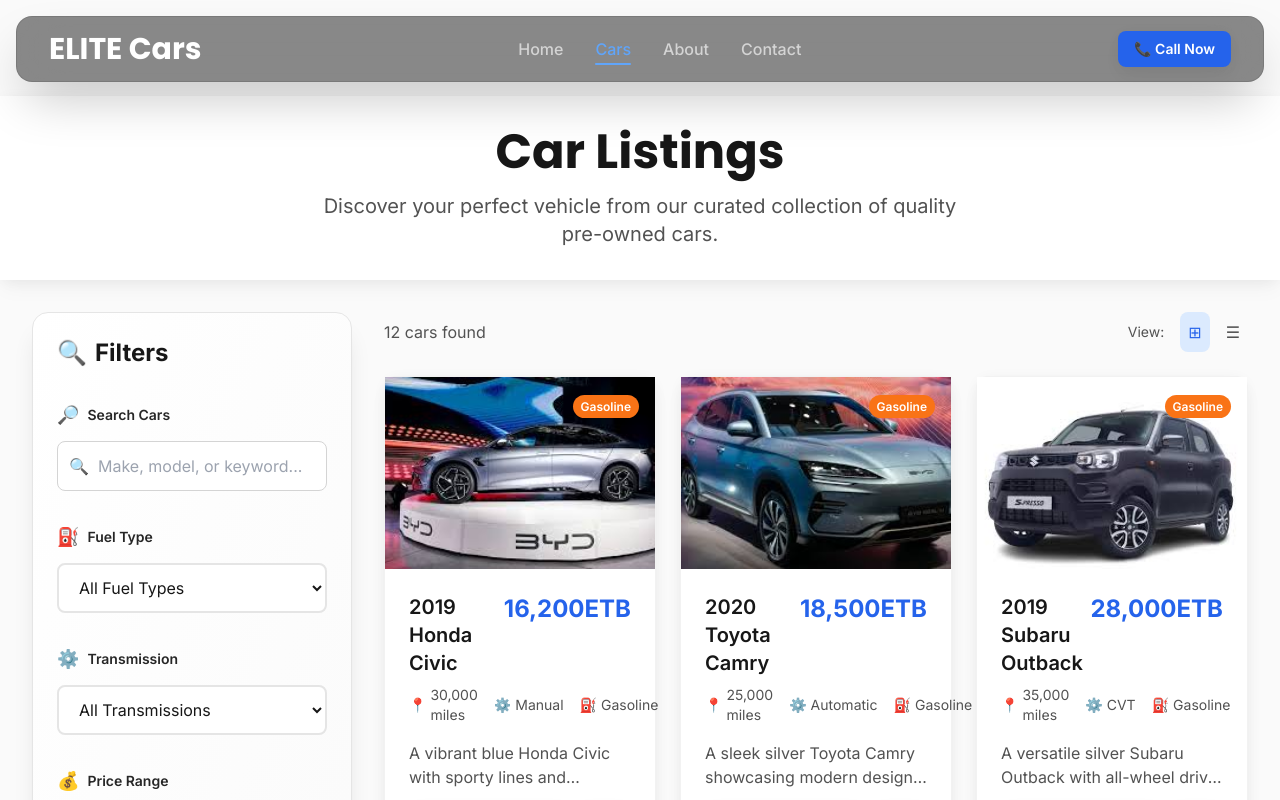
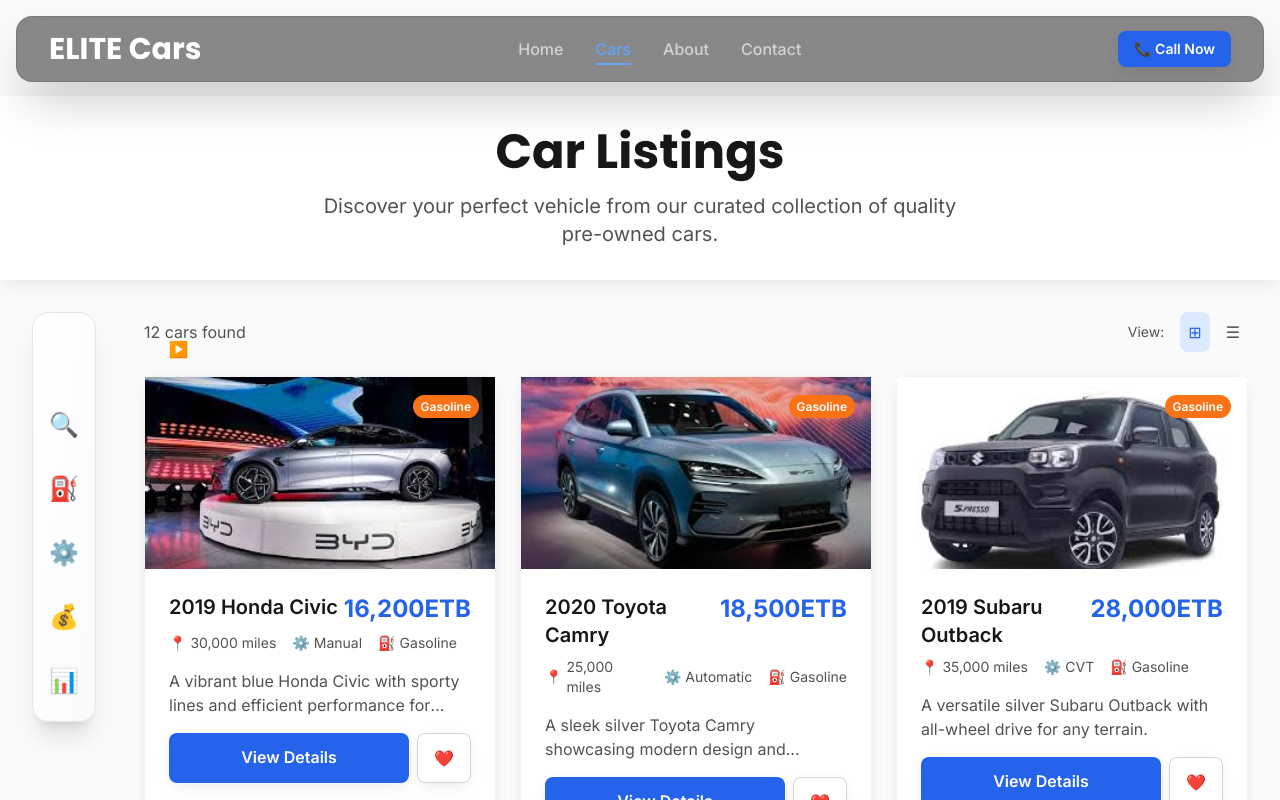
Before and after one commit to jabezinu/car_0, a React app in the folder frontend/: page /cars in a window 1280 px wide. Shown: the top 800 px of the page. Built offline with nearby package versions, Linux system fonts and the light colour scheme; the HTML template or start-up script is replaced by a standard one.

Commit message:
flexable filter section

```diff
--- a/frontend/src/components/CarListings.jsx
+++ b/frontend/src/components/CarListings.jsx
@@ -11,6 +11,7 @@
   const [sortBy, setSortBy] = useState('price-low');
   const [viewMode, setViewMode] = useState('grid');
   const [isFiltersOpen, setIsFiltersOpen] = useState(false);
+  const [isFiltersCollapsed, setIsFiltersCollapsed] = useState(true);
 
   useEffect(() => {
     let filtered = cars.filter(car => {
@@ -70,13 +71,27 @@
       <div className="container mx-auto container-padding py-8">
         <div className="flex flex-col lg:flex-row gap-8">
           {/* Filters Sidebar */}
-          <div className={`lg:w-80 ${isFiltersOpen ? 'block' : 'hidden lg:block'}`}>
-            <div className="bg-gradient-to-br from-white to-neutral-50 rounded-2xl shadow-xl p-6 sticky top-24 border border-neutral-200">
+          <div className={`transition-all duration-300 ${isFiltersOpen ? 'block' : 'hidden'} lg:block ${
+            isFiltersCollapsed ? 'lg:w-16' : 'lg:w-80'
+          }`}>
+            <div className={`bg-gradient-to-br from-white to-neutral-50 rounded-2xl shadow-xl sticky top-24 border border-neutral-200 transition-all duration-300 ${
+              isFiltersCollapsed ? 'lg:p-4' : 'lg:p-6'
+            }`}>
               <div className="flex items-center justify-between mb-8">
-                <h2 className="text-2xl font-bold text-neutral-900 flex items-center gap-2">
+                <h2 className={`text-2xl font-bold text-neutral-900 flex items-center gap-2 transition-opacity duration-300 ${
+                  isFiltersCollapsed ? 'lg:opacity-0 lg:pointer-events-none' : 'opacity-100'
+                }`}>
                   <span className="text-2xl">🔍</span>
                   Filters
                 </h2>
+                <div className="flex items-center gap-2">
+                  <button
+                    onClick={() => setIsFiltersCollapsed(!isFiltersCollapsed)}
+                    className="hidden lg:block text-neutral-500 hover:text-neutral-700 p-2 rounded-full hover:bg-neutral-100 transition-colors"
+                    title={isFiltersCollapsed ? 'Expand Filters' : 'Collapse Filters'}
+                  >
+                    {isFiltersCollapsed ? '▶️' : '◀️'}
+                  </button>
                   <button
                     onClick={() => setIsFiltersOpen(false)}
                     className="lg:hidden text-neutral-500 hover:text-neutral-700 p-1 rounded-full hover:bg-neutral-100 transition-colors"
@@ -84,7 +99,52 @@
                     ✕
                   </button>
                 </div>
+              </div>
 
+              {/* Collapsed State */}
+              {isFiltersCollapsed && (
+                <div className="hidden lg:flex flex-col items-center space-y-4">
+                  <button
+                    onClick={() => setIsFiltersCollapsed(false)}
+                    className="text-neutral-600 hover:text-primary-600 transition-colors p-2 rounded-lg hover:bg-neutral-100"
+                    title="Expand Filters"
+                  >
+                    <span className="text-2xl">🔍</span>
+                  </button>
+                  <button
+                    onClick={() => setIsFiltersCollapsed(false)}
+                    className="text-neutral-600 hover:text-primary-600 transition-colors p-2 rounded-lg hover:bg-neutral-100"
+                    title="Expand Filters"
+                  >
+                    <span className="text-2xl">⛽</span>
+                  </button>
+                  <button
+                    onClick={() => setIsFiltersCollapsed(false)}
+                    className="text-neutral-600 hover:text-primary-600 transition-colors p-2 rounded-lg hover:bg-neutral-100"
+                    title="Expand Filters"
+                  >
+                    <span className="text-2xl">⚙️</span>
+                  </button>
+                  <button
+                    onClick={() => setIsFiltersCollapsed(false)}
+                    className="text-neutral-600 hover:text-primary-600 transition-colors p-2 rounded-lg hover:bg-neutral-100"
+                    title="Expand Filters"
+                  >
+                    <span className="text-2xl">💰</span>
+                  </button>
+                  <button
+                    onClick={() => setIsFiltersCollapsed(false)}
+                    className="text-neutral-600 hover:text-primary-600 transition-colors p-2 rounded-lg hover:bg-neutral-100"
+                    title="Expand Filters"
+                  >
+                    <span className="text-2xl">📊</span>
+                  </button>
+                </div>
+              )}
+
+              {/* Expanded State */}
+              {!isFiltersCollapsed && (
+                <>
                   {/* Search */}
                   <div className="mb-8">
                     <label className="block text-sm font-semibold text-neutral-800 mb-3 flex items-center gap-2">
@@ -188,11 +248,15 @@
                   >
                     🗑️ Clear All Filters
                   </button>
+                </>
+              )}
             </div>
           </div>
 
           {/* Main Content */}
-          <div className="flex-1">
+          <div className={`flex-1 transition-all duration-300 ${
+            isFiltersCollapsed ? 'lg:ml-4' : ''
+          }`}>
             {/* Top Bar */}
             <div className="flex flex-col sm:flex-row justify-between items-start sm:items-center gap-4 mb-6">
               <div className="flex items-center gap-4">
```
Lines whose indentation alone changed are shown as unchanged.
